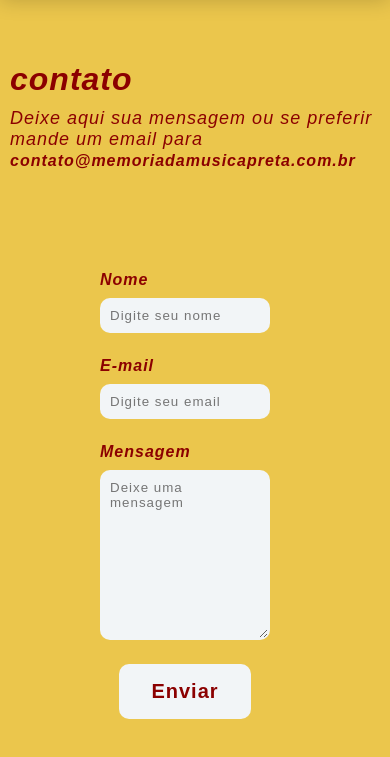
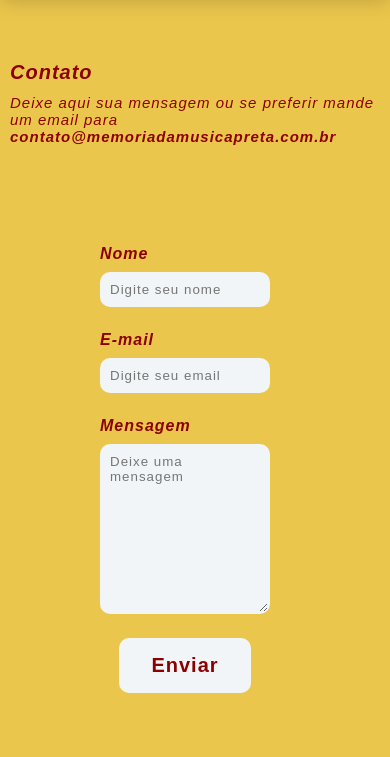
Before and after one commit to AFROCYBERPUNK/website-together, a plain HTML site: page pages/contatos/index.html in a window 390 px wide. Shown: the part 99-856 px from the top of the page. Drawn offline with Linux system fonts and the light colour scheme.

Commit message:
Pagina Contatos finalizada

```diff
--- a/pages/contatos/index.html
+++ b/pages/contatos/index.html
@@ -31,7 +31,7 @@
     </nav>
 
     <main>
-      <h1>contato</h1>
+      <h1>Contato</h1>
       <h2>
         Deixe aqui sua mensagem ou se preferir mande um email para
         <b>contato@memoriadamusicapreta.com.br</b>
--- a/pages/contatos/styles.css
+++ b/pages/contatos/styles.css
@@ -117,14 +117,15 @@ textarea:focus-visible {
   }
   @media screen and (max-width: 600px) and (min-width: 240px){
     h2{
-        font-size: 18px;
+        font-size: 15px;
         margin: 10px;
     }
     h1{
+        font-size: 20px;
         margin: 10px;
     }
     b{
-        font-size: 16px;
+        font-size: 15px;
     }
     .form-container form{
         width: 350px;
```
